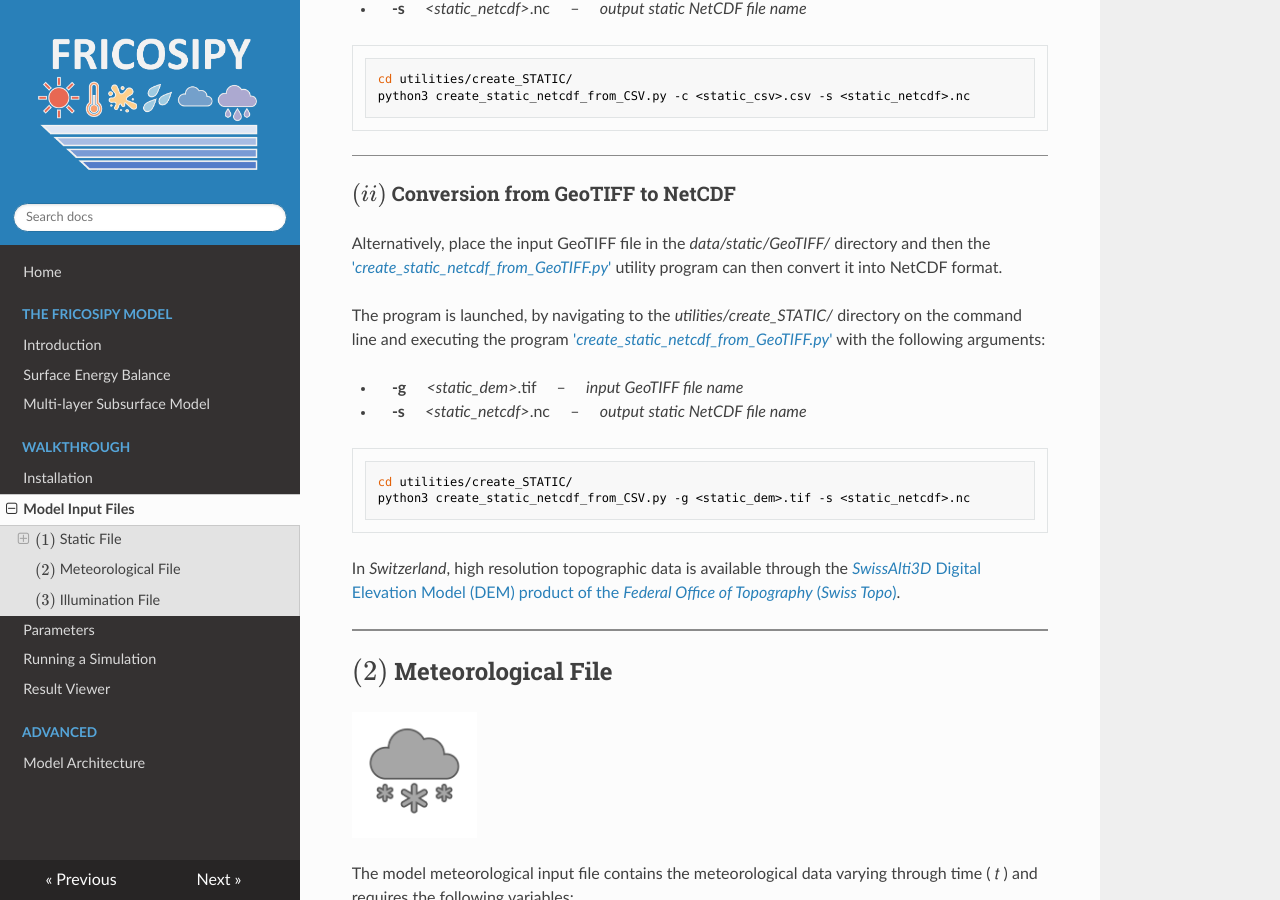
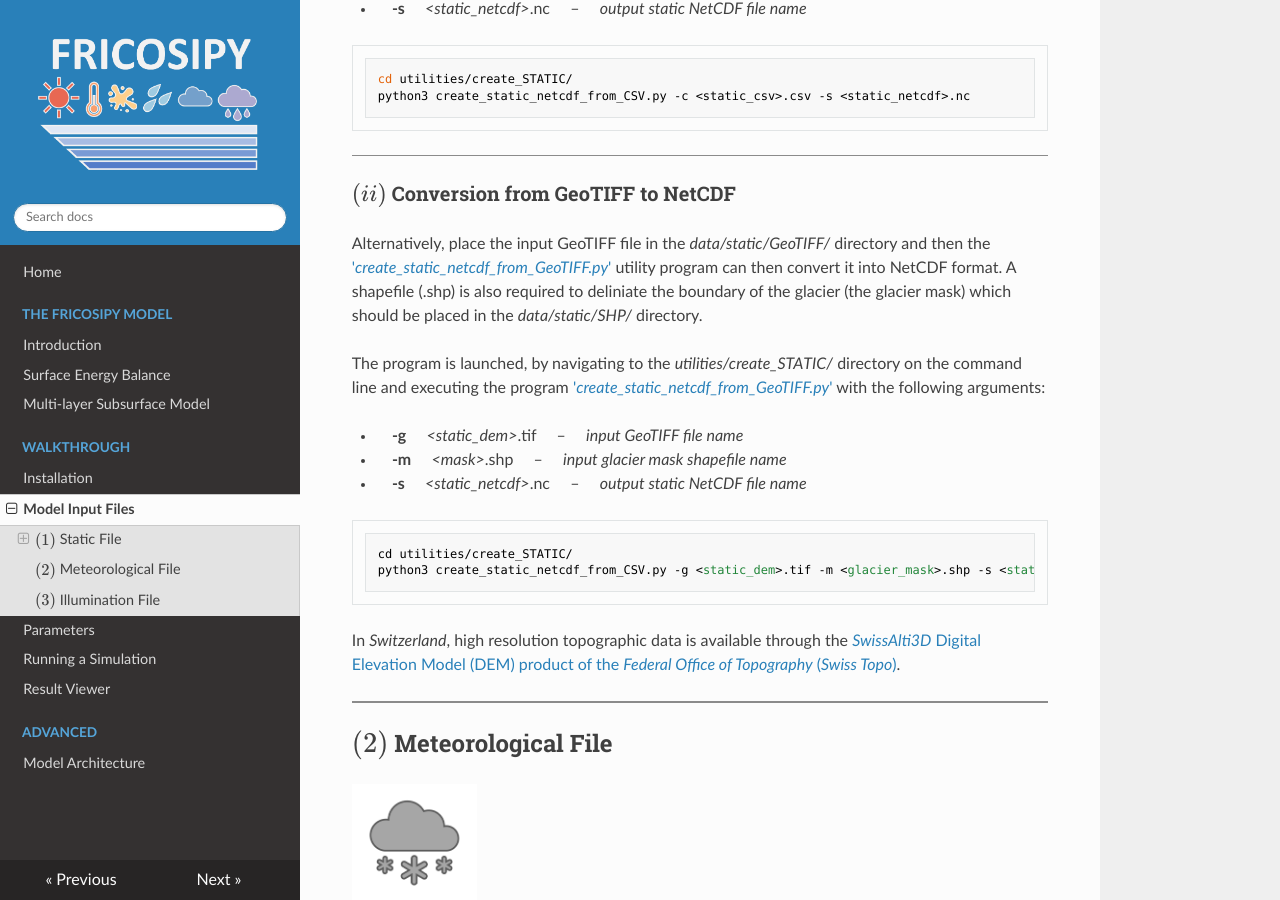
Before and after one commit to MarcusGastaldello/FRICOSIPY, an MkDocs documentation site: the page built from docs/model_input_files.md, in a window 1280 px wide and 900 px high, scrolled down 1648 px. Built offline with MkDocs 1.6.1, drawn with Linux system fonts in a browser that asks for light colours; nearby versions of some CDN libraries.

Commit message:
Update model_input_files.md

````diff
--- a/docs/model_input_files.md
+++ b/docs/model_input_files.md
@@ -63,16 +63,17 @@ python3 create_static_netcdf_from_CSV.py -c <static_csv>.csv -s <static_netcdf>.
 
 ### $(ii)$ Conversion from GeoTIFF to NetCDF
 
-Alternatively, place the input GeoTIFF file in the *data/static/GeoTIFF/* directory and then the ['*create_static_netcdf_from_GeoTIFF.py*'](https://github.com/MarcusGastaldello/FRICOSIPY/tree/main/utilities/create_STATIC/create_static_netcdf_from_GeoTIFF.py) utility program can then convert it into NetCDF format.
+Alternatively, place the input GeoTIFF file in the *data/static/GeoTIFF/* directory and then the ['*create_static_netcdf_from_GeoTIFF.py*'](https://github.com/MarcusGastaldello/FRICOSIPY/tree/main/utilities/create_STATIC/create_static_netcdf_from_GeoTIFF.py) utility program can then convert it into NetCDF format. A shapefile (.shp) is also required to deliniate the boundary of the glacier (the glacier mask) which should be placed in the *data/static/SHP/* directory.
 
 The program is launched, by navigating to the *utilities/create_STATIC/* directory on the command line and executing the program ['*create_static_netcdf_from_GeoTIFF.py*'](https://github.com/MarcusGastaldello/FRICOSIPY/tree/main/utilities/create_STATIC/create_static_netcdf_from_GeoTIFF.py) with the following arguments:
 
 * &emsp; **-g** &emsp; *&lt;static_dem&gt;*.tif &emsp; &ndash; &emsp; *input GeoTIFF file name*
+* &emsp; **-m** &emsp; *&lt;mask&gt;*.shp &emsp; &ndash; &emsp; *input glacier mask shapefile name*
 * &emsp; **-s** &emsp; *&lt;static_netcdf&gt;*.nc &emsp; &ndash; &emsp; *output static NetCDF file name*
 
 ```python
 cd utilities/create_STATIC/
-python3 create_static_netcdf_from_CSV.py -g <static_dem>.tif -s <static_netcdf>.nc
+python3 create_static_netcdf_from_CSV.py -g <static_dem>.tif -m <glacier_mask>.shp -s <static_netcdf>.nc
 ```
 
 In *Switzerland*, high resolution topographic data is available through the [*SwissAlti3D* Digital Elevation Model (DEM) product of the
````
